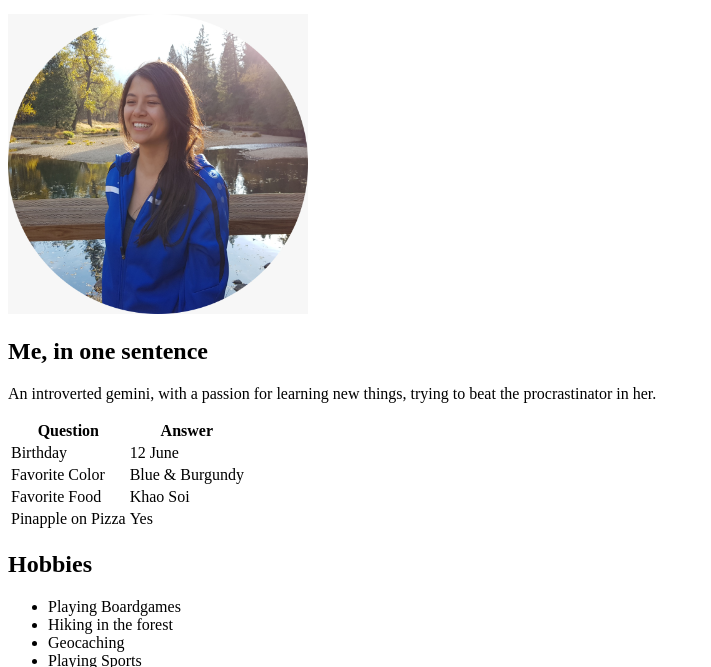
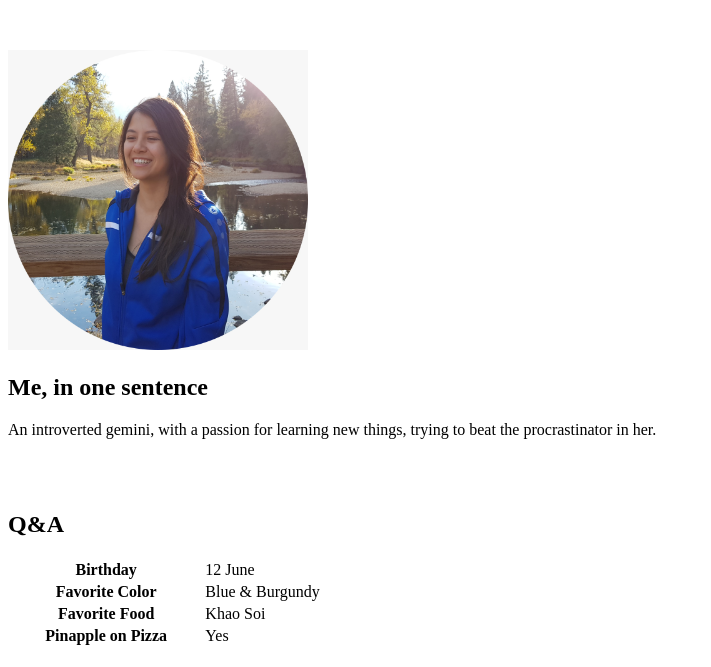
Before and after one commit to maureenoldyck/markdown-to-html, a plain HTML site: page index.html in a window 1280 px wide. Shown: the part 100-767 px from the top of the page, without its empty margins (0-711 px from the left). Drawn offline with Linux system fonts and the light colour scheme.

Commit message:
changes index 1

```diff
--- a/index.html
+++ b/index.html
@@ -11,6 +11,8 @@
 <p><em>“There are far, far better things ahead than any we leave behind.”
     ― C.S. Lewis </em></p>
 
+<br>
+<br>
 <img src="Professional_Photo.jpeg" alt="Maureen Oldyck Photo" style="width:300px;height:300px;">
 
 
@@ -18,29 +20,30 @@
 
 <p> An introverted gemini, with a passion for learning new things, trying to beat the procrastinator in her.    </p>
 
+<br>
+<br>
 
-<table>
+<h2> Q&A </h2>
+<table style="width:30%">
     <tr>
-        <th> Question </th>
-        <th> Answer </th>
-    </tr>
-    <tr>
-        <td>Birthday</td>
+        <th>Birthday</th>
         <td> 12 June </td>
     </tr>
     <tr>
-        <td>Favorite Color </td>
+        <th>Favorite Color </th>
         <td>Blue & Burgundy</td>
     </tr>
     <tr>
-        <td>Favorite Food </td>
+        <th>Favorite Food </th>
         <td>Khao Soi</td>
     </tr>
     <tr>
-        <td>Pinapple on Pizza </td>
+        <th>Pinapple on Pizza </th>
         <td> Yes </td>
     </tr>
 </table>
+
+<br>
 
 <h2>Hobbies</h2>
 <ul>
@@ -53,8 +56,10 @@
 </li>
 </ul>
 
+<br>
+
 <h2> You can always count on me when you need a listening ear. </h2>
-
+<br>
 
 <h2> A (not so) funny story about me </h2>
 <p> When I was just a little girl, my parents decided that it was a smart idea to go biking. So I followed along with my little bike and my training wheels. However, because the bike path in my neighbourhood where I live was very bad (it sloped to the right), I basically tipped over into the ditch full of stinging nettels. My whole body was itchy for a week and it took me a long time before I was able to trust the bike path again. Even until this day I have scars from the nettels and a fear of falling. </p>
@@ -62,8 +67,9 @@
 <h3>TL;DR </h3>
 <p> I fell in a ditch, hurray.  </p>
 
-
-<p> << <a href="https://github.com/Vicible2/Markdown-challenge/blob/main/Ex1_Markdown/README.md">previous</a> || MAUREEN OLDYCK || <a href="https://github.com/RenV123/markdown-challenge">next</a> >> </p>
+<br>
+<br>
+<p> &#60;&#60; <a href="https://github.com/Vicible2/Markdown-challenge/blob/main/Ex1_Markdown/README.md">previous</a> || MAUREEN OLDYCK || <a href="https://github.com/RenV123/markdown-challenge">next</a> &#62;&#62; </p>
 
 </body>
-</html># markdown-to-html
+</html>
```
